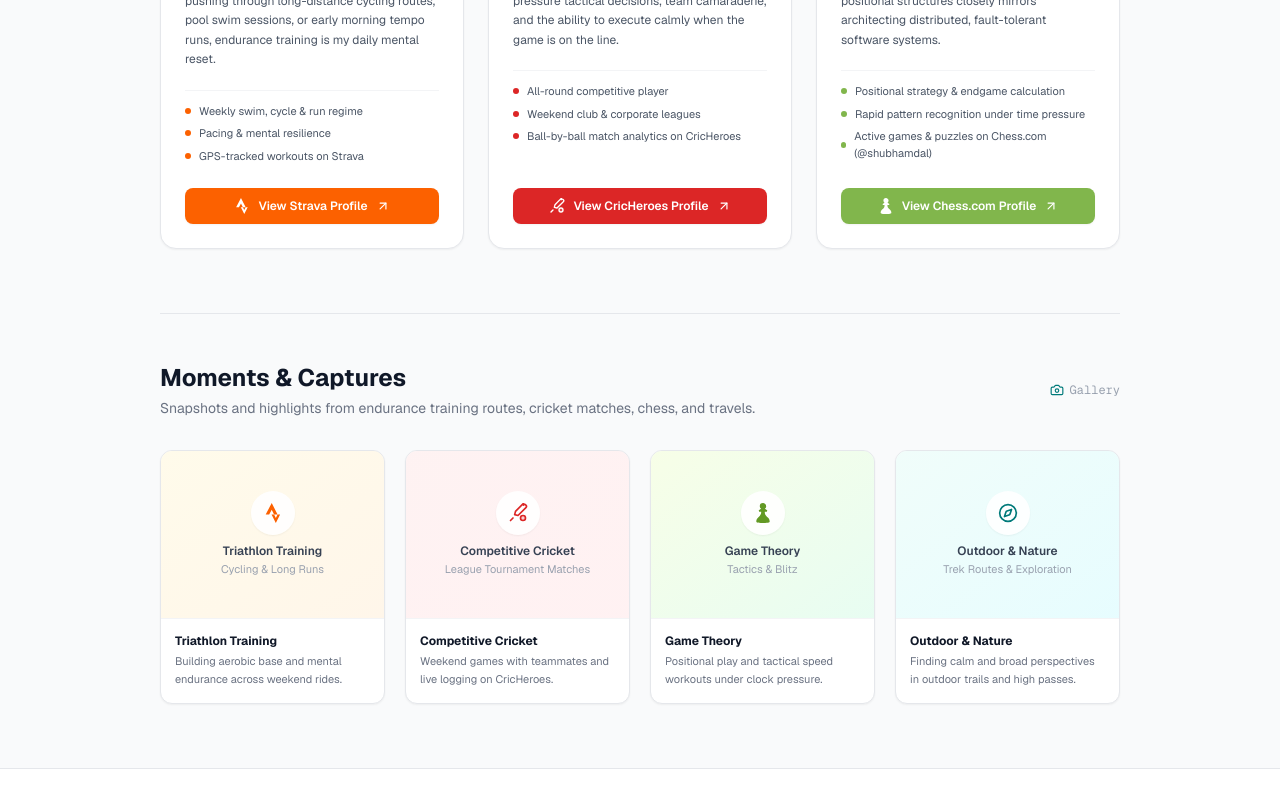
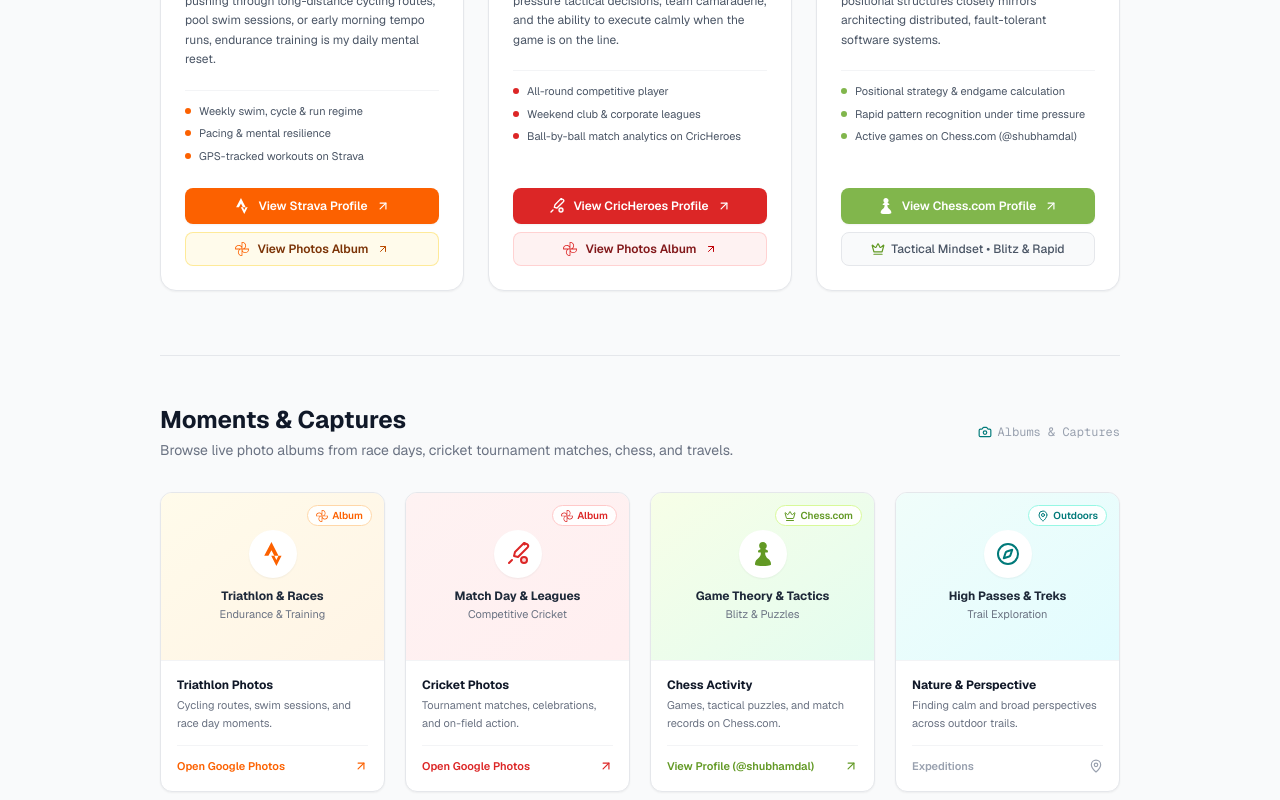
Before and after one commit to shubhamgoogle/shubham-portfolio, a Next.js app: page /beyond-code in a window 1280 px wide. Shown: the part 560-1360 px from the top of the page. Built offline with nearby package versions, Linux system fonts and the light colour scheme.

Commit message:
feat: link google photos albums for cricket and triathlon on beyond-code page

```diff
--- a/src/app/beyond-code/page.tsx
+++ b/src/app/beyond-code/page.tsx
@@ -2,61 +2,8 @@
 
 import Link from "next/link";
 import { ArrowLeft, ExternalLink, Activity, Trophy, Crown, Camera, MapPin, Compass, ArrowUpRight } from "lucide-react";
-import { StravaIcon, CricketIcon, ChessComIcon } from "@/components/Icons";
+import { StravaIcon, CricketIcon, ChessComIcon, GooglePhotosIcon } from "@/components/Icons";
 import Footer from "@/components/Footer";
-
-interface GalleryMoment {
-  id: string;
-  title: string;
-  category: string;
-  description: string;
-  /**
-   * Set this to a path under `/public`, e.g. "/images/gallery/triathlon.jpg",
-   * or an external image URL. Leave empty to display the stylized icon card.
-   */
-  imageSrc?: string;
-  bgGradient: string;
-  icon: React.ReactNode;
-}
-
-const galleryMoments: GalleryMoment[] = [
-  {
-    id: "triathlon",
-    title: "Triathlon Training",
-    category: "Cycling & Long Runs",
-    description: "Building aerobic base and mental endurance across weekend rides.",
-    imageSrc: "", // e.g. "/images/gallery/triathlon.jpg"
-    bgGradient: "from-amber-50 to-orange-100/50",
-    icon: <StravaIcon className="w-5 h-5 text-[#FC6100]" />,
-  },
-  {
-    id: "cricket",
-    title: "Competitive Cricket",
-    category: "League Tournament Matches",
-    description: "Weekend games with teammates and live logging on CricHeroes.",
-    imageSrc: "", // e.g. "/images/gallery/cricket.jpg"
-    bgGradient: "from-red-50 to-rose-100/50",
-    icon: <CricketIcon className="w-5 h-5 text-[#DC2626]" />,
-  },
-  {
-    id: "chess",
-    title: "Game Theory",
-    category: "Tactics & Blitz",
-    description: "Positional play and tactical speed workouts under clock pressure.",
-    imageSrc: "", // e.g. "/images/gallery/chess.jpg"
-    bgGradient: "from-lime-50 to-emerald-100/50",
-    icon: <ChessComIcon className="w-5 h-5 text-[#629924]" />,
-  },
-  {
-    id: "outdoors",
-    title: "Outdoor & Nature",
-    category: "Trek Routes & Exploration",
-    description: "Finding calm and broad perspectives in outdoor trails and high passes.",
-    imageSrc: "", // e.g. "/images/gallery/outdoors.jpg"
-    bgGradient: "from-teal-50 to-cyan-100/50",
-    icon: <Compass className="w-5 h-5 text-[#007a7a]" />,
-  },
-];
 
 export default function BeyondCodePage() {
   return (
@@ -139,6 +86,7 @@ export default function BeyondCodePage() {
                 </div>
               </div>
 
+              <div className="space-y-2">
                 <a
                   href="https://www.strava.com/athletes/92222693"
                   target="_blank"
@@ -149,6 +97,18 @@ export default function BeyondCodePage() {
                   <span>View Strava Profile</span>
                   <ArrowUpRight className="w-3.5 h-3.5" />
                 </a>
+
+                <a
+                  href="https://photos.app.goo.gl/FqYPM5RDYxY5o2YK9"
+                  target="_blank"
+                  rel="noopener noreferrer"
+                  className="w-full inline-flex items-center justify-center gap-2 bg-amber-50 hover:bg-amber-100/80 text-amber-900 border border-amber-200/80 px-4 py-2 rounded-lg text-xs font-semibold transition-all"
+                >
+                  <GooglePhotosIcon className="w-3.5 h-3.5 text-[#FC6100]" />
+                  <span>View Photos Album</span>
+                  <ArrowUpRight className="w-3 h-3 text-amber-700" />
+                </a>
+              </div>
             </div>
 
             {/* 2. Cricket */}
@@ -190,6 +150,7 @@ export default function BeyondCodePage() {
                 </div>
               </div>
 
+              <div className="space-y-2">
                 <a
                   href="https://cricheroes.com/player-profile/1529762/shubham-chawla/matches"
                   target="_blank"
@@ -200,6 +161,18 @@ export default function BeyondCodePage() {
                   <span>View CricHeroes Profile</span>
                   <ArrowUpRight className="w-3.5 h-3.5" />
                 </a>
+
+                <a
+                  href="https://photos.app.goo.gl/39nvdnAWToizzqgE6"
+                  target="_blank"
+                  rel="noopener noreferrer"
+                  className="w-full inline-flex items-center justify-center gap-2 bg-red-50 hover:bg-red-100/80 text-red-900 border border-red-200/80 px-4 py-2 rounded-lg text-xs font-semibold transition-all"
+                >
+                  <GooglePhotosIcon className="w-3.5 h-3.5 text-[#DC2626]" />
+                  <span>View Photos Album</span>
+                  <ArrowUpRight className="w-3 h-3 text-red-700" />
+                </a>
+              </div>
             </div>
 
             {/* 3. Chess */}
@@ -236,11 +209,12 @@ export default function BeyondCodePage() {
                   </div>
                   <div className="flex items-center gap-2">
                     <span className="w-1.5 h-1.5 rounded-full bg-[#81b64c]"></span>
-                    <span>Active games &amp; puzzles on Chess.com (@shubhamdal)</span>
+                    <span>Active games on Chess.com (@shubhamdal)</span>
                   </div>
                 </div>
               </div>
 
+              <div className="space-y-2">
                 <a
                   href="https://www.chess.com/member/shubhamdal"
                   target="_blank"
@@ -251,6 +225,12 @@ export default function BeyondCodePage() {
                   <span>View Chess.com Profile</span>
                   <ArrowUpRight className="w-3.5 h-3.5" />
                 </a>
+
+                <div className="w-full inline-flex items-center justify-center gap-1.5 bg-gray-50 border border-gray-200 text-gray-600 px-4 py-2 rounded-lg text-xs font-medium">
+                  <Crown className="w-3.5 h-3.5 text-[#629924]" />
+                  <span>Tactical Mindset • Blitz &amp; Rapid</span>
+                </div>
+              </div>
             </div>
           </div>
 
@@ -262,54 +242,151 @@ export default function BeyondCodePage() {
                   Moments &amp; Captures
                 </h3>
                 <p className="text-xs sm:text-sm text-gray-500 mt-1">
-                  Snapshots and highlights from endurance training routes, cricket matches, chess, and travels.
+                  Browse live photo albums from race days, cricket tournament matches, chess, and travels.
                 </p>
               </div>
               <div className="inline-flex items-center gap-1.5 text-xs text-gray-400 font-mono">
                 <Camera className="w-3.5 h-3.5 text-[#007a7a]" />
-                <span>Gallery</span>
+                <span>Albums &amp; Captures</span>
               </div>
             </div>
 
-            {/* Responsive Photo Cards */}
+            {/* Responsive Photo Album Cards */}
             <div className="grid grid-cols-1 sm:grid-cols-2 lg:grid-cols-4 gap-5">
-              {galleryMoments.map((moment) => (
-                <div
-                  key={moment.id}
-                  className="bg-white rounded-xl border border-gray-200 overflow-hidden shadow-xs group hover:shadow-md transition-shadow flex flex-col"
+              {/* Photo Card 1: Triathlon Google Photos Album */}
+              <a
+                href="https://photos.app.goo.gl/FqYPM5RDYxY5o2YK9"
+                target="_blank"
+                rel="noopener noreferrer"
+                className="bg-white rounded-xl border border-gray-200 overflow-hidden shadow-xs hover:shadow-md hover:border-[#FC6100]/40 transition-all flex flex-col group cursor-pointer"
               >
-                  <div className={`aspect-[4/3] bg-gradient-to-br ${moment.bgGradient} relative overflow-hidden flex items-center justify-center`}>
-                    {moment.imageSrc ? (
-                      <img
-                        src={moment.imageSrc}
-                        alt={moment.title}
-                        className="w-full h-full object-cover group-hover:scale-105 transition-transform duration-300"
-                        loading="lazy"
-                      />
-                    ) : (
-                      <div className="w-full h-full flex flex-col items-center justify-center text-gray-400 p-5 relative">
-                        <div className="w-11 h-11 rounded-full bg-white/90 shadow-xs flex items-center justify-center mb-2">
-                          {moment.icon}
+                <div className="aspect-[4/3] bg-gradient-to-br from-amber-50 to-orange-100/60 flex flex-col items-center justify-center text-gray-500 p-5 relative overflow-hidden">
+                  <div className="w-12 h-12 rounded-full bg-white shadow-xs flex items-center justify-center text-[#FC6100] mb-2.5 group-hover:scale-110 transition-transform">
+                    <StravaIcon className="w-6 h-6" />
                   </div>
-                        <span className="text-xs font-semibold text-gray-700 text-center">
-                          {moment.title}
-                        </span>
-                        <span className="text-[11px] text-gray-400 mt-0.5 text-center">
-                          {moment.category}
-                        </span>
+                  <span className="text-xs font-bold text-gray-800">Triathlon &amp; Races</span>
+                  <span className="text-[11px] text-gray-500 mt-0.5">Endurance &amp; Training</span>
+
+                  <div className="absolute top-3 right-3 bg-white/90 backdrop-blur-xs border border-orange-200 text-[#FC6100] text-[10px] font-semibold px-2 py-0.5 rounded-full flex items-center gap-1">
+                    <GooglePhotosIcon className="w-3 h-3" />
+                    <span>Album</span>
                   </div>
-                    )}
                 </div>
-                  <div className="p-3.5 border-t border-gray-100 flex-1 flex flex-col justify-between">
+                <div className="p-4 border-t border-gray-100 flex-1 flex flex-col justify-between">
                   <div>
-                      <h4 className="text-xs font-bold text-gray-900">{moment.title}</h4>
+                    <h4 className="text-xs font-bold text-gray-900 group-hover:text-[#FC6100] transition-colors">
+                      Triathlon Photos
+                    </h4>
                     <p className="text-[11px] text-gray-500 mt-1 leading-relaxed">
-                        {moment.description}
+                      Cycling routes, swim sessions, and race day moments.
                     </p>
+                  </div>
+                  <div className="pt-3 mt-3 border-t border-gray-100 flex items-center justify-between text-[11px] font-semibold text-[#FC6100]">
+                    <span>Open Google Photos</span>
+                    <ArrowUpRight className="w-3.5 h-3.5 group-hover:translate-x-0.5 group-hover:-translate-y-0.5 transition-transform" />
+                  </div>
+                </div>
+              </a>
+
+              {/* Photo Card 2: Cricket Google Photos Album */}
+              <a
+                href="https://photos.app.goo.gl/39nvdnAWToizzqgE6"
+                target="_blank"
+                rel="noopener noreferrer"
+                className="bg-white rounded-xl border border-gray-200 overflow-hidden shadow-xs hover:shadow-md hover:border-[#DC2626]/40 transition-all flex flex-col group cursor-pointer"
+              >
+                <div className="aspect-[4/3] bg-gradient-to-br from-red-50 to-rose-100/60 flex flex-col items-center justify-center text-gray-500 p-5 relative overflow-hidden">
+                  <div className="w-12 h-12 rounded-full bg-white shadow-xs flex items-center justify-center text-[#DC2626] mb-2.5 group-hover:scale-110 transition-transform">
+                    <CricketIcon className="w-6 h-6" />
+                  </div>
+                  <span className="text-xs font-bold text-gray-800">Match Day &amp; Leagues</span>
+                  <span className="text-[11px] text-gray-500 mt-0.5">Competitive Cricket</span>
+
+                  <div className="absolute top-3 right-3 bg-white/90 backdrop-blur-xs border border-red-200 text-[#DC2626] text-[10px] font-semibold px-2 py-0.5 rounded-full flex items-center gap-1">
+                    <GooglePhotosIcon className="w-3 h-3" />
+                    <span>Album</span>
+                  </div>
+                </div>
+                <div className="p-4 border-t border-gray-100 flex-1 flex flex-col justify-between">
+                  <div>
+                    <h4 className="text-xs font-bold text-gray-900 group-hover:text-[#DC2626] transition-colors">
+                      Cricket Photos
+                    </h4>
+                    <p className="text-[11px] text-gray-500 mt-1 leading-relaxed">
+                      Tournament matches, celebrations, and on-field action.
+                    </p>
+                  </div>
+                  <div className="pt-3 mt-3 border-t border-gray-100 flex items-center justify-between text-[11px] font-semibold text-[#DC2626]">
+                    <span>Open Google Photos</span>
+                    <ArrowUpRight className="w-3.5 h-3.5 group-hover:translate-x-0.5 group-hover:-translate-y-0.5 transition-transform" />
+                  </div>
+                </div>
+              </a>
+
+              {/* Photo Card 3: Chess on Chess.com */}
+              <a
+                href="https://www.chess.com/member/shubhamdal"
+                target="_blank"
+                rel="noopener noreferrer"
+                className="bg-white rounded-xl border border-gray-200 overflow-hidden shadow-xs hover:shadow-md hover:border-[#81b64c]/40 transition-all flex flex-col group cursor-pointer"
+              >
+                <div className="aspect-[4/3] bg-gradient-to-br from-lime-50 to-emerald-100/60 flex flex-col items-center justify-center text-gray-500 p-5 relative overflow-hidden">
+                  <div className="w-12 h-12 rounded-full bg-white shadow-xs flex items-center justify-center text-[#629924] mb-2.5 group-hover:scale-110 transition-transform">
+                    <ChessComIcon className="w-6 h-6" />
+                  </div>
+                  <span className="text-xs font-bold text-gray-800">Game Theory &amp; Tactics</span>
+                  <span className="text-[11px] text-gray-500 mt-0.5">Blitz &amp; Puzzles</span>
+
+                  <div className="absolute top-3 right-3 bg-white/90 backdrop-blur-xs border border-lime-200 text-[#629924] text-[10px] font-semibold px-2 py-0.5 rounded-full flex items-center gap-1">
+                    <Crown className="w-3 h-3" />
+                    <span>Chess.com</span>
+                  </div>
+                </div>
+                <div className="p-4 border-t border-gray-100 flex-1 flex flex-col justify-between">
+                  <div>
+                    <h4 className="text-xs font-bold text-gray-900 group-hover:text-[#629924] transition-colors">
+                      Chess Activity
+                    </h4>
+                    <p className="text-[11px] text-gray-500 mt-1 leading-relaxed">
+                      Games, tactical puzzles, and match records on Chess.com.
+                    </p>
+                  </div>
+                  <div className="pt-3 mt-3 border-t border-gray-100 flex items-center justify-between text-[11px] font-semibold text-[#629924]">
+                    <span>View Profile (@shubhamdal)</span>
+                    <ArrowUpRight className="w-3.5 h-3.5 group-hover:translate-x-0.5 group-hover:-translate-y-0.5 transition-transform" />
+                  </div>
+                </div>
+              </a>
+
+              {/* Photo Card 4: Mountains & Nature */}
+              <div className="bg-white rounded-xl border border-gray-200 overflow-hidden shadow-xs flex flex-col group">
+                <div className="aspect-[4/3] bg-gradient-to-br from-teal-50 to-cyan-100/60 flex flex-col items-center justify-center text-gray-500 p-5 relative overflow-hidden">
+                  <div className="w-12 h-12 rounded-full bg-white shadow-xs flex items-center justify-center text-[#007a7a] mb-2.5 group-hover:scale-110 transition-transform">
+                    <Compass className="w-6 h-6" />
+                  </div>
+                  <span className="text-xs font-bold text-gray-800">High Passes &amp; Treks</span>
+                  <span className="text-[11px] text-gray-500 mt-0.5">Trail Exploration</span>
+
+                  <div className="absolute top-3 right-3 bg-white/90 backdrop-blur-xs border border-teal-200 text-[#007a7a] text-[10px] font-semibold px-2 py-0.5 rounded-full flex items-center gap-1">
+                    <MapPin className="w-3 h-3" />
+                    <span>Outdoors</span>
+                  </div>
+                </div>
+                <div className="p-4 border-t border-gray-100 flex-1 flex flex-col justify-between">
+                  <div>
+                    <h4 className="text-xs font-bold text-gray-900">
+                      Nature &amp; Perspective
+                    </h4>
+                    <p className="text-[11px] text-gray-500 mt-1 leading-relaxed">
+                      Finding calm and broad perspectives across outdoor trails.
+                    </p>
+                  </div>
+                  <div className="pt-3 mt-3 border-t border-gray-100 flex items-center justify-between text-[11px] font-semibold text-gray-400">
+                    <span>Expeditions</span>
+                    <MapPin className="w-3.5 h-3.5" />
                   </div>
                 </div>
               </div>
-              ))}
             </div>
           </div>
         </div>
--- a/src/components/Icons.tsx
+++ b/src/components/Icons.tsx
@@ -94,6 +94,21 @@ export function ChessComIcon({ className = "w-4 h-4" }: { className?: string })
   );
 }
 
+export function GooglePhotosIcon({ className = "w-4 h-4" }: { className?: string }) {
+  return (
+    <svg
+      role="img"
+      viewBox="0 0 24 24"
+      fill="currentColor"
+      className={className}
+      xmlns="http://www.w3.org/2000/svg"
+      aria-label="Google Photos"
+    >
+      <path d="M12.678 16.672c0 2.175.002 4.565-.001 6.494-.001.576-.244.814-.817.833-7.045.078-8.927-7.871-4.468-11.334-1.95.016-4.019.007-5.986.007-1.351 0-1.414-.01-1.405-1.351.258-6.583 7.946-8.275 11.323-3.936L11.308.928c-.001-.695.212-.906.906-.925 6.409-.187 9.16 7.308 4.426 11.326l6.131.002c1.097 0 1.241.105 1.228 1.217-.223 6.723-7.802 8.376-11.321 4.124zm.002-15.284l-.003 9.972c6.56-.465 6.598-9.532.003-9.972zm-1.36 21.224l-.001-9.97c-6.927.598-6.29 9.726.002 9.97zM1.4 11.315l9.95.008c-.527-6.829-9.762-6.367-9.95-.008zm11.238 1.365c.682 6.875 9.67 6.284 9.977.01z" />
+    </svg>
+  );
+}
+
 export function GoogleLogo({ className = "w-6 h-6" }: { className?: string }) {
   return (
     <svg viewBox="0 0 24 24" className={className} xmlns="http://www.w3.org/2000/svg" aria-label="Google">
--- a/src/data/portfolio.ts
+++ b/src/data/portfolio.ts
@@ -73,6 +73,10 @@ export const portfolioData = {
       strava: "https://www.strava.com/athletes/92222693",
       cricheroes: "https://cricheroes.com/player-profile/1529762/shubham-chawla/matches",
       chess: "https://www.chess.com/member/shubhamdal",
+      photos: {
+        triathlon: "https://photos.app.goo.gl/FqYPM5RDYxY5o2YK9",
+        cricket: "https://photos.app.goo.gl/39nvdnAWToizzqgE6",
+      },
     },
   },
 
```
Also changed, not shown: public/images/gallery/README.md (deleted), 1 other file (tests, documents, lock files or other folders). Lines whose indentation alone changed are shown as unchanged.
